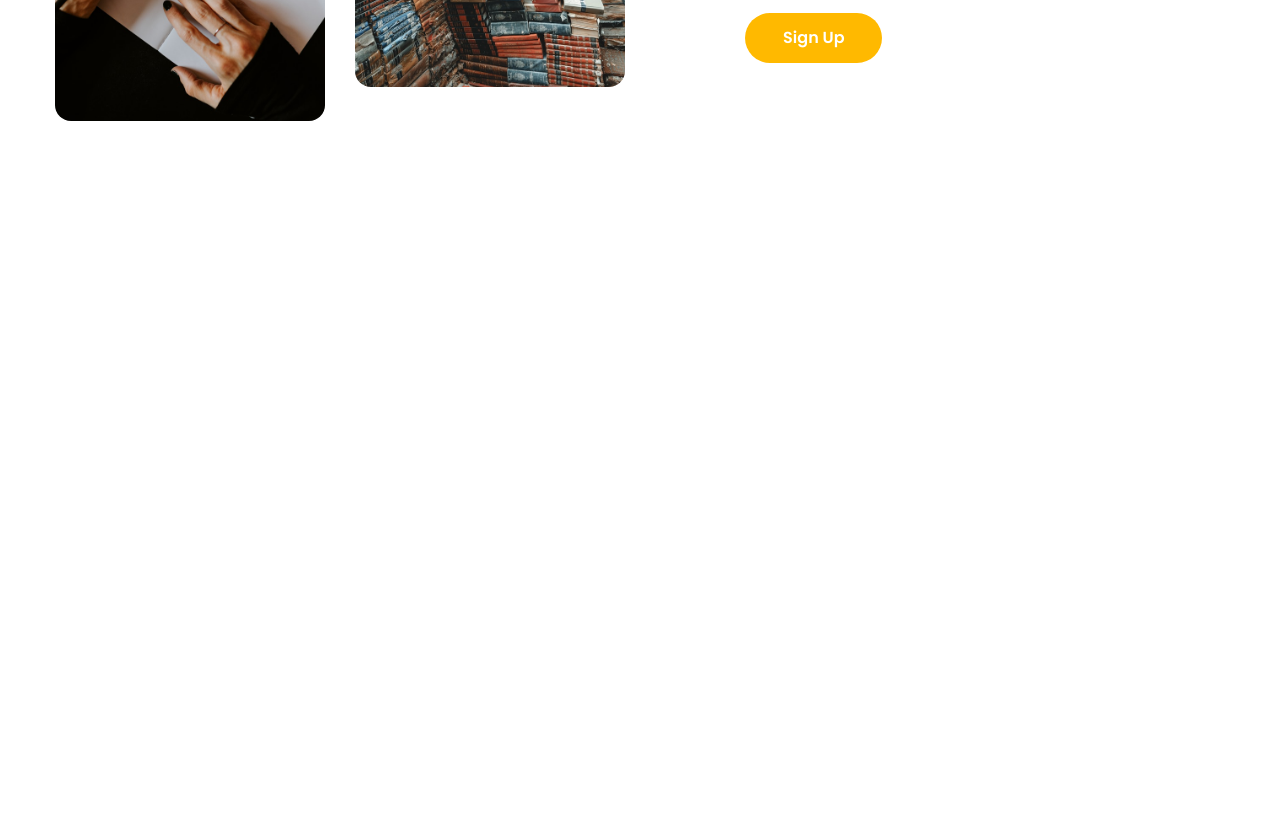
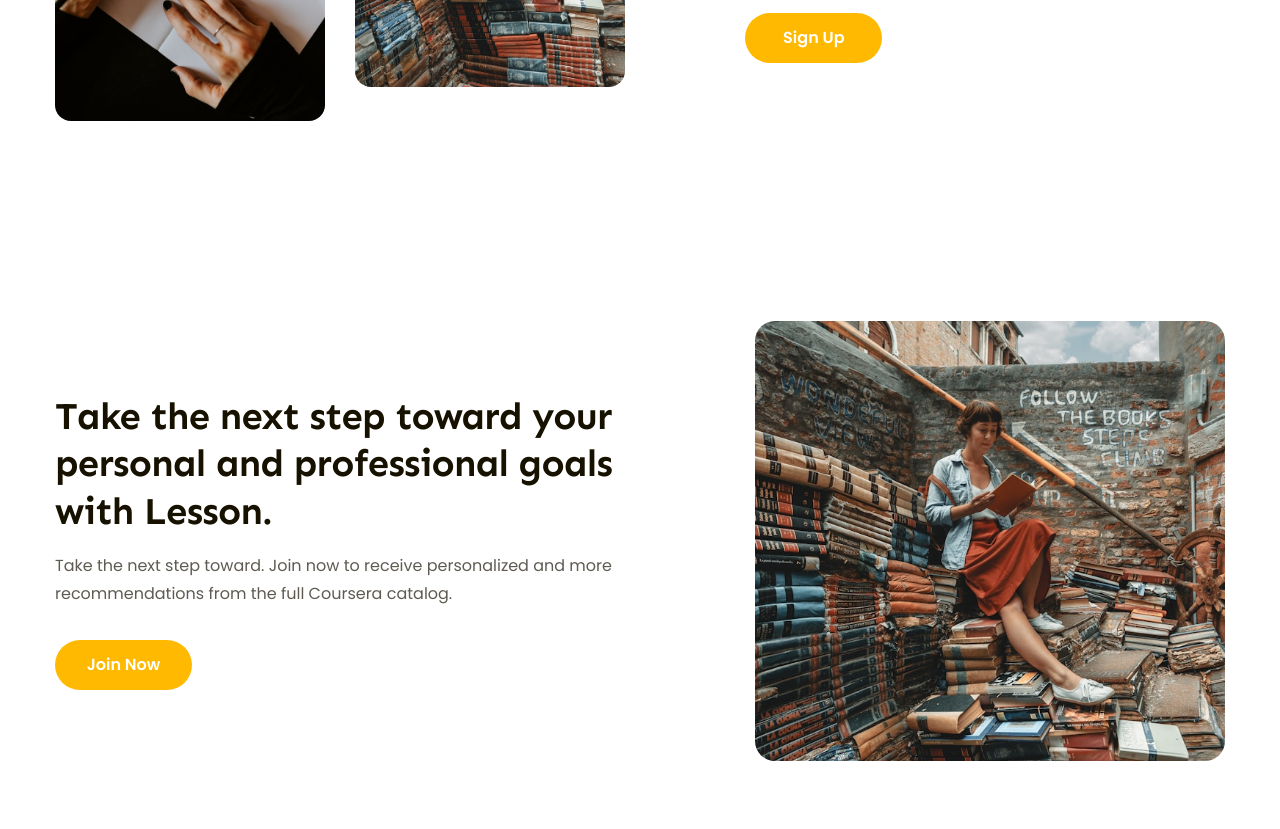
Before and after one commit to danglam3004/project1, a plain HTML site: page index.html in a window 1280 px wide. Shown: the part 2787-3616 px from the top of the page. Drawn offline with Linux system fonts and the light colour scheme.

Commit message:
p11 làm phần features 2

```diff
--- a/assets/css/style.css
+++ b/assets/css/style.css
@@ -461,7 +461,7 @@ a {
   line-height: 1.54; /* 153.846% */
 }
 
-/* ==================features================== */
+/* ==================features 1================== */
 
 .features {
   margin-top: 135px;
@@ -508,3 +508,20 @@ a {
   height: 50px;
   background-color: var(--primary-color);
 }
+
+/* ==================features 2================== */
+.features-2nd .body {
+  flex-direction: row-reverse;
+}
+
+.features-2nd {
+  margin-top: 70px;
+}
+.features-2nd .content {
+  width: 49%;
+}
+.features-2nd .images img {
+  width: 470px;
+  height: 440px;
+  border-radius: 20px;
+}
--- a/index.html
+++ b/index.html
@@ -377,7 +377,7 @@
           </div>
         </div>
       </div>
-      <!-- features -->
+      <!-- features 1 -->
       <div class="features">
         <div class="main-content">
           <div class="body">
@@ -407,6 +407,32 @@
           </div>
         </div>
       </div>
+
+      <!-- features 2 -->
+      <div class="features features-2nd">
+        <div class="main-content">
+          <div class="body">
+            <div class="images">
+              <img
+                src="/assets/img/learn2.jpg"
+                alt="Learner outcomes through our awesome platform"
+              />
+            </div>
+            <div class="content">
+              <h2 class="heading-lv2">
+                Take the next step toward your personal and professional goals
+                with Lesson.
+              </h2>
+
+              <p class="desc">
+                Take the next step toward. Join now to receive personalized and
+                more recommendations from the full Coursera catalog.
+              </p>
+              <a href="#!" class="btn cta-btn">Join Now</a>
+            </div>
+          </div>
+        </div>
+      </div>
     </main>
   </body>
 </html>
```
